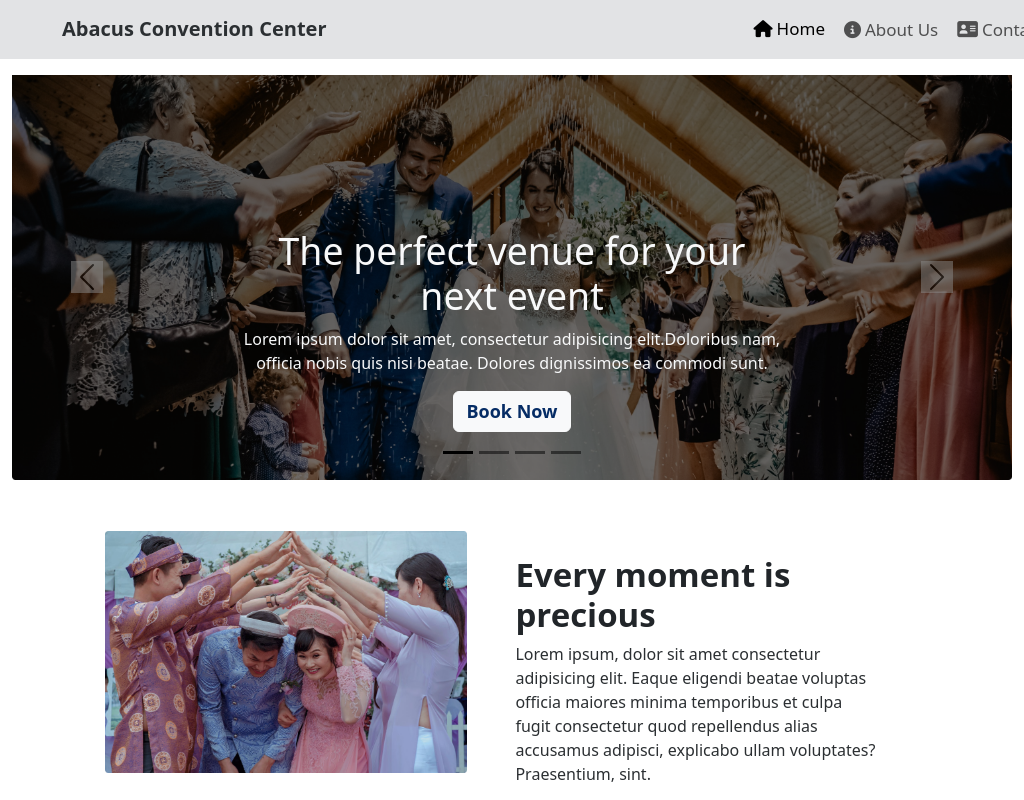
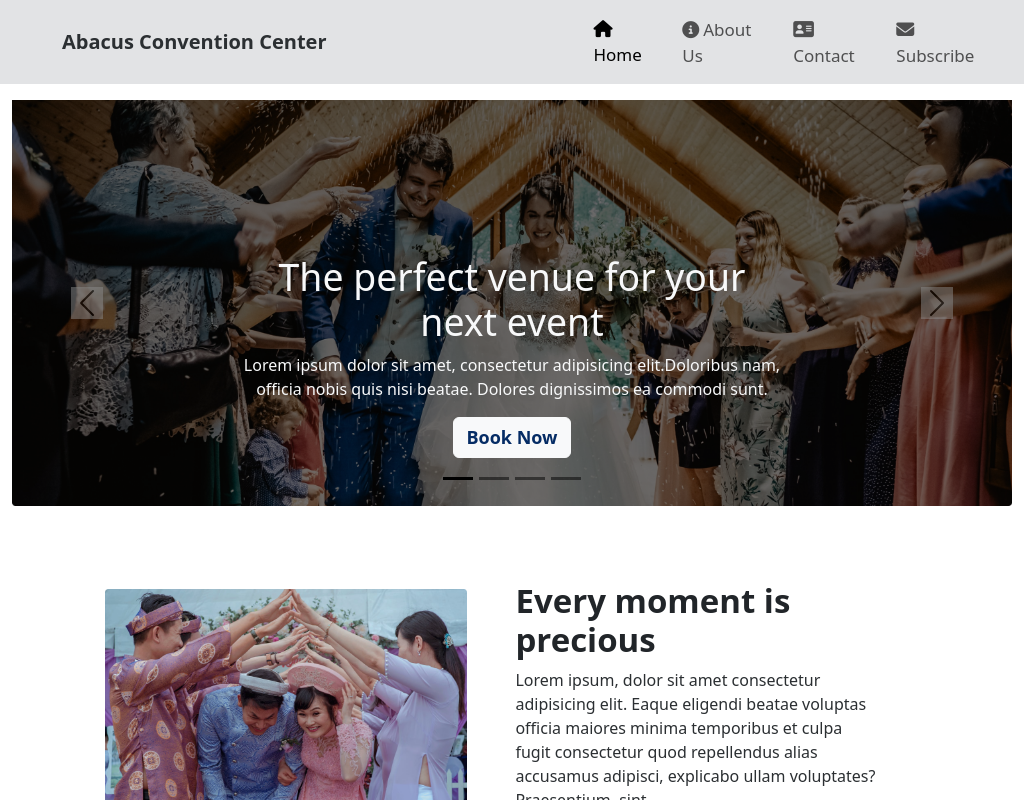
Before and after one commit to Pritom07/Convention-center-Website, a plain HTML site: page index.html in a window 1024 px wide. Drawn offline with nearby package versions, Linux system fonts and the light colour scheme.

Commit message:
Responsive for all kinds of devices

```diff
--- a/style.css
+++ b/style.css
@@ -599,3 +599,26 @@ body {
     }
 
 }
+
+@media only screen and (min-width:993px) and (max-width:1024px) {
+
+    /* ------------navbar section style -------------*/
+
+    .home-feature {
+        position: relative;
+        left: -1%;
+        margin-left: 25%;
+    }
+
+    /*----------- precious section style -----------*/
+
+    .precious-image {
+        margin-top: 9%;
+    }
+
+    /* ----------frequent asked section style---------- */
+
+    .asirbad-question>.col-lg-6>img {
+        width: 91%;
+    }
+}
```
